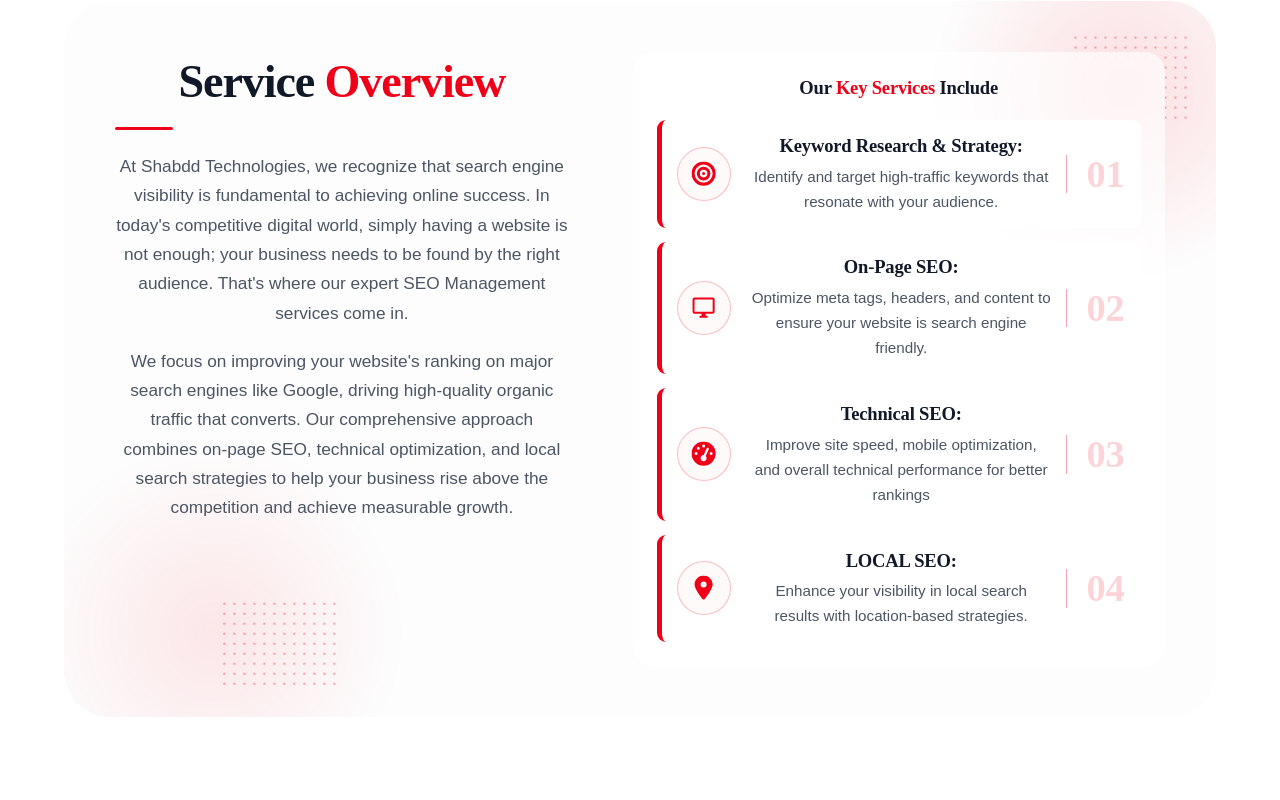
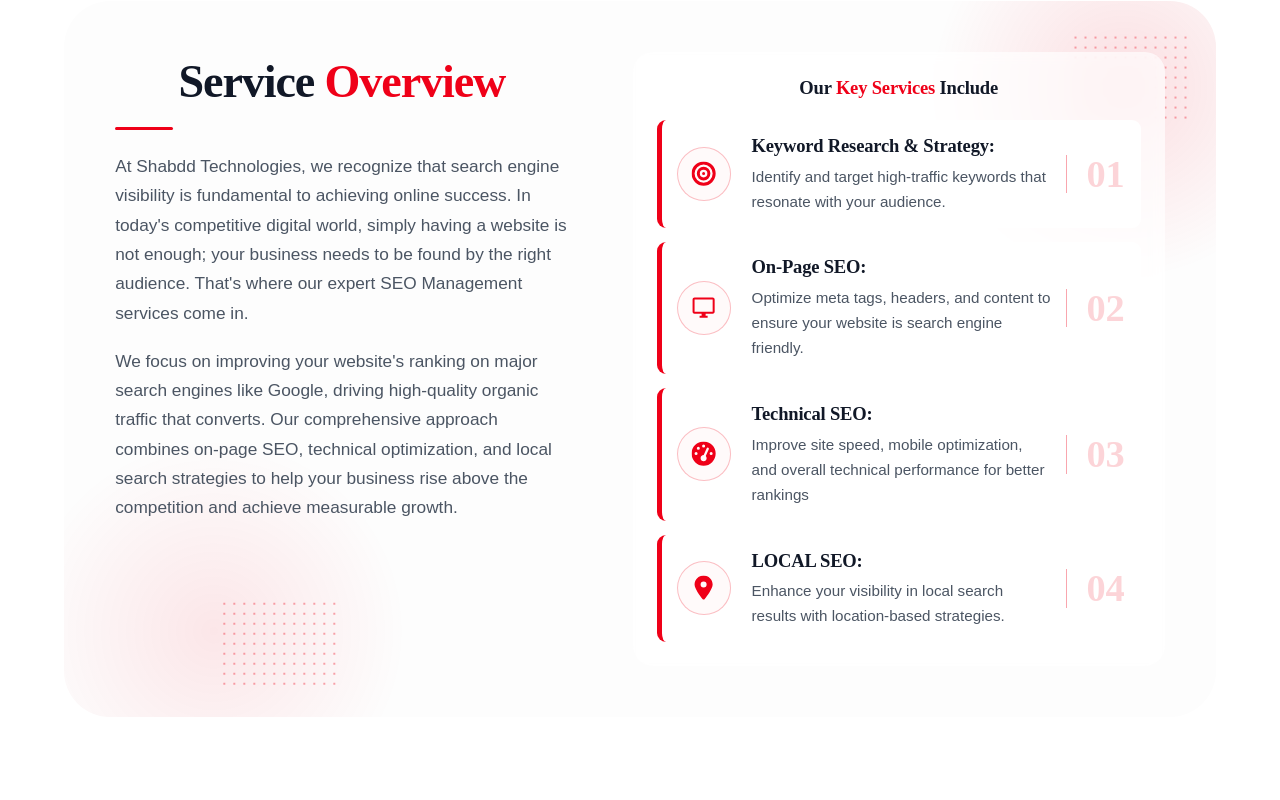
Before and after one commit to ankur4777/shabdd_technology, a React (Create React App) app: page /services/seo in a window 1280 px wide. Shown: the part 540-1340 px from the top of the page. Built offline with nearby package versions, Linux system fonts and the light colour scheme.

Commit message:
seo text

```diff
--- a/src/component/poster/Poster.css
+++ b/src/component/poster/Poster.css
@@ -28,7 +28,6 @@
   inset: 0;
   background: rgba(255, 255, 255, 0.76);
   z-index: 1;
-  pointer-events: none;
 }
 
 .poster::before {
--- a/src/component/service/service.css
+++ b/src/component/service/service.css
@@ -3,14 +3,14 @@
   isolation: isolate;
   width: min(100% - 32px, 1180px);
   margin: 0 auto;
-  padding: 70px 0 74px;
+
 }
 
 .root::before {
   content: "";
   position: absolute;
   z-index: -1;
-  top: 0;
+
   bottom: 0;
   left: 50%;
   width: 100vw;
--- a/src/pages/AllServices/graphic/Graphic.css
+++ b/src/pages/AllServices/graphic/Graphic.css
@@ -90,6 +90,7 @@
   font-size: clamp(0.9rem, 1.05vw, 1.02rem);
   font-weight: 500;
   line-height: 1.62;
+  text-align: left;
 }
 
 .graphic-story-highlights{
@@ -254,6 +255,7 @@
   font-size: clamp(0.95rem, 1.15vw, 1.12rem);
   font-weight: 900;
   line-height: 1.25;
+  text-align: left;
 }
 
 .graphic-process-copy p{
@@ -263,6 +265,7 @@
   font-size: clamp(0.82rem, 0.95vw, 0.92rem);
   font-weight: 500;
   line-height: 1.48;
+  text-align: left;
 }
 
 @keyframes graphicFadeUp{
@@ -341,6 +344,7 @@
     grid-template-columns: repeat(2, minmax(0, 1fr));
     gap: 1rem 0;
     margin-top: 1.4rem;
+
   }
 
   .graphic-story-highlight:nth-child(2){
--- a/src/pages/AllServices/metaAds/MetaADS.css
+++ b/src/pages/AllServices/metaAds/MetaADS.css
@@ -86,6 +86,7 @@
   font-size: clamp(0.9rem, 1vw, 1rem);
   font-weight: 500;
   line-height: 1.55;
+
 }
 
 .meta-optimization-list{
@@ -383,8 +384,12 @@
   font-size: clamp(1rem, 1.5vw, 1.16rem);
   font-weight: 500;
   line-height: 1.7;
+  text-align:left;
 }
 
+.meta-text-left p{
+  text-align: left !important;
+}
 @keyframes metaFadeUp{
   from{
     opacity: 0;
--- a/src/pages/AllServices/metaAds/MetaADS.jsx
+++ b/src/pages/AllServices/metaAds/MetaADS.jsx
@@ -87,7 +87,7 @@ function MetaADS() {
             {optimizationSteps.map((step) => (
               <article className="meta-optimization-step" key={step.title}>
                 <span className="meta-optimization-icon">{step.icon}</span>
-                <div>
+                <div className='meta-text-left'>
                   <h3>{step.title}</h3>
                   <p>{step.text}</p>
                 </div>
--- a/src/pages/AllServices/seo/Seo.css
+++ b/src/pages/AllServices/seo/Seo.css
@@ -117,6 +117,7 @@
   background: #ffffff;
   animation: seoServiceSlide 0.65s ease both;
   transition: transform 0.22s ease;
+  text-align: left;
 }
 
 .seo-service-item:nth-child(2){ animation-delay: 0.1s; }
@@ -268,9 +269,14 @@
 .seo-projects-heading{
   max-width: 900px;
   margin: 0 auto clamp(2.5rem, 5vw, 4rem);
-  text-align: center;
+  text-align:left !important;
   animation: seoOverviewEnter 0.7s ease both;
 
+
+}
+
+.seo-projects-heading p{
+    text-align:left !important;
 }
 
 .seo-projects-heading > span{
@@ -316,7 +322,15 @@
   color: #3f3f46;
   font-size: clamp(1rem, 1.5vw, 1.2rem);
   line-height: 1.65;
+
+
 }
+.seo-overview-p{
+  text-align: left;
+}
+
+
+
 
 .seo-projects-carousel{
   position: relative;
@@ -347,9 +361,6 @@
   text-decoration: none;
   transition: transform 0.42s ease, opacity 0.42s ease, z-index 0.42s ease;
   animation: seoProjectFloat 5s ease-in-out infinite;
-}
-
-.seo-project-card:hover{
 }
 
 .seo-project-card img{
--- a/src/pages/AllServices/seo/Seo.jsx
+++ b/src/pages/AllServices/seo/Seo.jsx
@@ -133,15 +133,15 @@ function Seo() {
         <div className="seo-overview-panel">
           <div className="seo-overview-copy">
             <h2>Service <span>Overview</span></h2>
-            <div className="seo-overview-line" />
-            <p>
+            <div className="seo-overview-line"/>
+            <p className='seo-overview-p'>
               At Shabdd Technologies, we recognize that search engine visibility is
               fundamental to achieving online success. In today's competitive digital
               world, simply having a website is not enough; your business needs to be
               found by the right audience. That's where our expert SEO Management
               services come in.
             </p>
-            <p>
+            <p className="seo-overview-p">
               We focus on improving your website's ranking on major search engines
               like Google, driving high-quality organic traffic that converts. Our
               comprehensive approach combines on-page SEO, technical optimization,
--- a/src/typography.css
+++ b/src/typography.css
@@ -49,7 +49,7 @@ body {
 
 .App h2 {
  font-family:Cormorant Garamond;
-font-size:40px;
+font-size:48px;
 letter-spacing:-1.088px;
 line-height:59.84px;
 }
@@ -204,7 +204,7 @@ letter-spacing:0.39px
 .youtube-market-content p,
 .youtube-results-heading p,
 .seo-overview-copy p,
-.seo-projects-heading p,
+
 .middle-copy p,
 .allservice-text-heading p,
 .about-bottom-content > p,
@@ -366,3 +366,6 @@ line-height:23.625px
     line-height: 1.65;
   }
 }
+
+
+/**/
```
